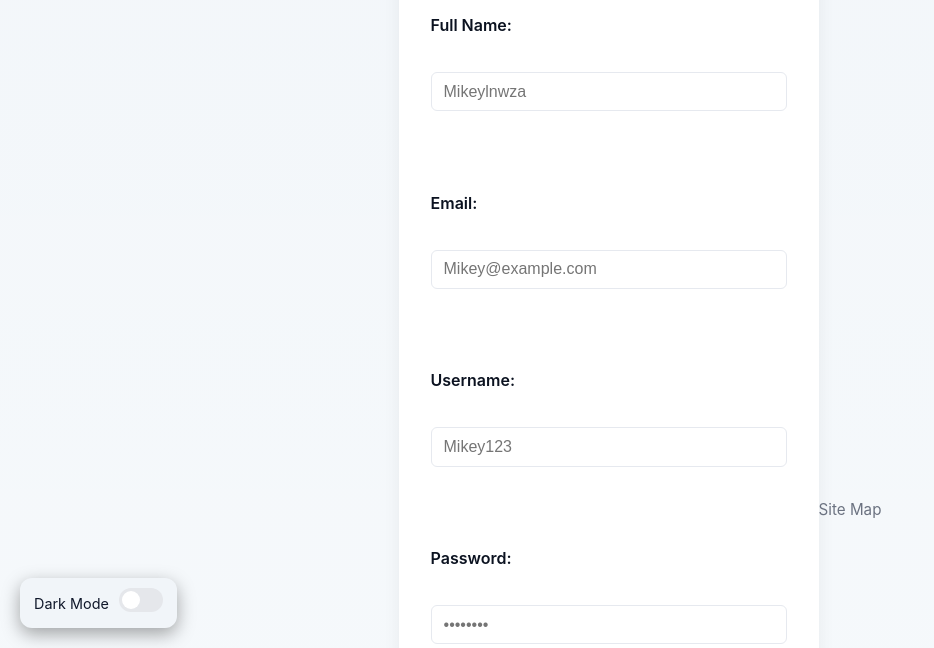
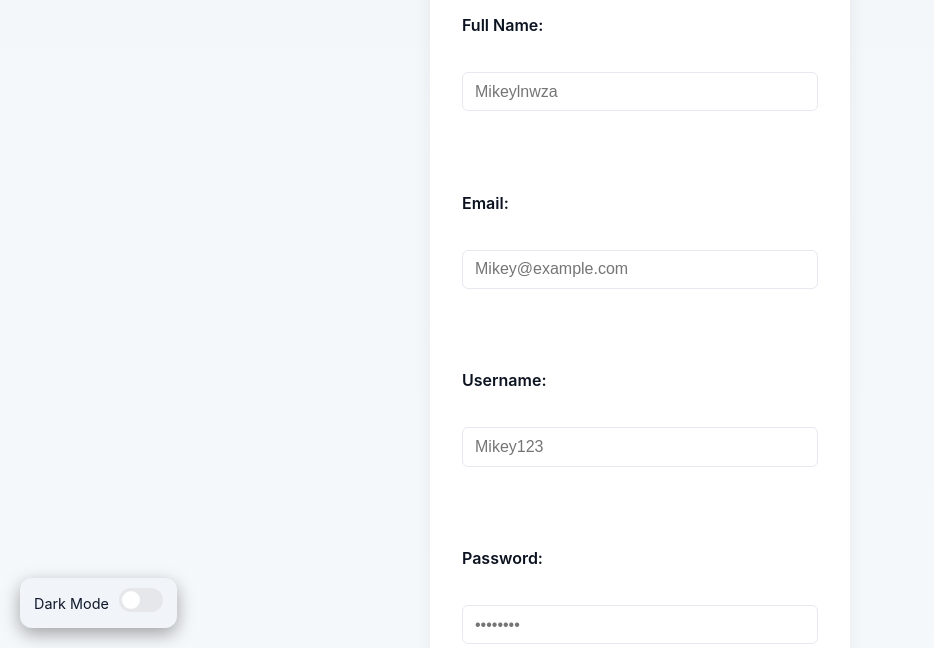
Before and after one commit to Mikemickey007/Mikey-Random-Blog, a plain HTML site: page register.html in a window 1280 px wide. Shown: the part 152-800 px from the top of the page, without its empty margins (0-934 px from the left). Drawn offline with Linux system fonts and the light colour scheme.

Commit message:
Update register.html

```diff
--- a/register.html
+++ b/register.html
@@ -64,7 +64,6 @@
     </label>
 </div>
 
-<a href="sitemap.html" class="muted">Site Map</a>
 <script src="js/register.js"></script>
 </body>
 
```
